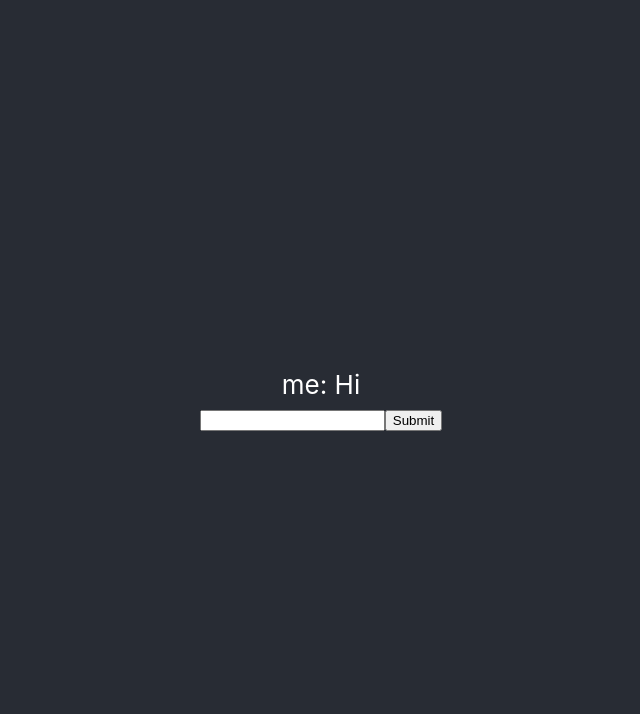
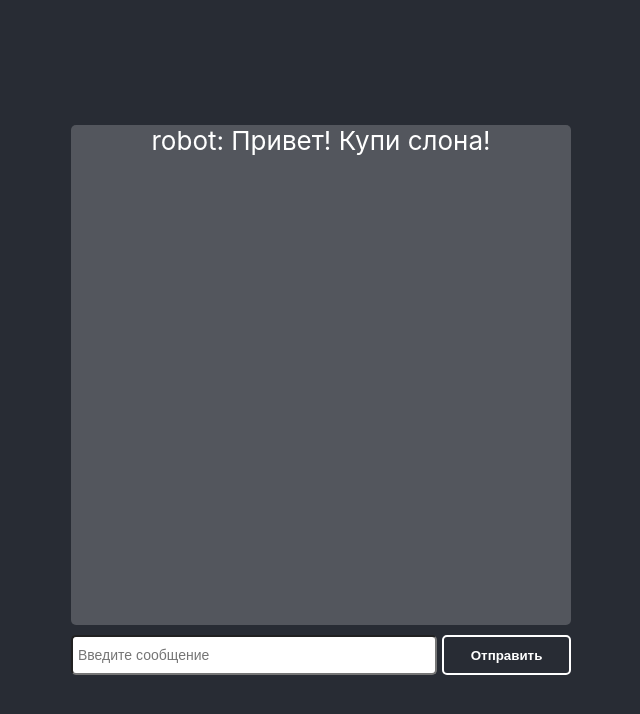
Before and after one commit to VictoriyaB/React-Geekbrains, a React (Create React App) app: page / in a window 1280 px wide. Shown: the top 714 px of the page, without its empty margins (319-959 px from the left). Built offline with nearby package versions, Linux system fonts and the light colour scheme.

Commit message:
ДЗ к уроку 2 выполнено

```diff
--- a/src/App.css
+++ b/src/App.css
@@ -1,16 +1,5 @@
 .App {
   text-align: center;
-}
-
-.App-logo {
-  height: 40vmin;
-  pointer-events: none;
-}
-
-@media (prefers-reduced-motion: no-preference) {
-  .App-logo {
-    animation: App-logo-spin infinite 20s linear;
-  }
 }
 
 .App-header {
@@ -24,15 +13,27 @@
   color: white;
 }
 
-.App-link {
-  color: #61dafb;
+.messageChat {
+  height: 500px;
+  width: 500px;
+  display: flex;
+  flex-direction: column;
+  overflow-y: auto;
+  background-color: rgba(255,255,255,.2);
+  border-radius: 5px;
 }
-
-@keyframes App-logo-spin {
-  from {
-    transform: rotate(0deg);
-  }
-  to {
-    transform: rotate(360deg);
-  }
+.messageChat:hover{
+  overflow-y: auto;
+	-webkit-overflow-scrolling: touch;
+	-moz-overflow-scrolling: touch;
+	-ms-overflow-scrolling: touch;
+	-o-overflow-scrolling: touch;
 }
+.messageChat::-webkit-scrollbar {
+	-webkit-appearance: none;
+	width: 7px;
+}
+.messageChat::-webkit-scrollbar-thumb {
+	border-radius: 2px;
+	background-color: rgba(0,0,0,0.5);
+}
--- a/src/App.js
+++ b/src/App.js
@@ -1,13 +1,27 @@
 import './App.css';
-import { useCallback, useState } from 'react';
+import { useCallback, useEffect, useState } from 'react';
 import { MessageForm } from './Components/Message/MessageForm';
-import {Message} from './Components/Message/Message';
+import { Message } from './Components/Message/Message';
 
 function App() {
-  const [messageList, setMessageList] = useState([{author: 'me', text: 'Hi', id: 123}]);
+  const [messageList, setMessageList] = useState([{author:'robot', text:'Привет! Купи слона!', id:123}]);
 
   const handleSendMessage = useCallback((newMessage) => {
     setMessageList([...messageList, newMessage]);
+  }, [messageList]);
+
+  useEffect(() => {
+    if(messageList[messageList.length - 1].author !== 'robot'){
+      const robotText = 'Все говорят ' +  messageList[messageList.length - 1].text + ', а ты купи слона!'
+      const robotmess = {
+        author: 'robot',
+        text: robotText,
+        id: Date.now()
+      }
+      setTimeout(() => {
+        setMessageList([...messageList, robotmess]);
+      }, 1000);
+    }
   }, [messageList]);
 
   const renderMessageList = useCallback((mess) =>(
@@ -17,7 +31,9 @@ function App() {
   return (
     <div className="App">
       <header className="App-header">
+         <div className="messageChat">
          {messageList.map(renderMessageList)}
+         </div>
          <MessageForm  onSendMessage={handleSendMessage}/>
       </header>
     </div>
--- a/src/Components/Message/Message.js
+++ b/src/Components/Message/Message.js
@@ -1,4 +1,4 @@
-import React from "react";
+import React from 'react';
 
 export const Message = ({ text, author }) => (
     <div>
--- a/src/Components/Message/MessageForm.js
+++ b/src/Components/Message/MessageForm.js
@@ -1,5 +1,5 @@
 import './messageForm.css';
-import React, { useState } from "react";
+import React, { useState } from 'react';
 
 export const MessageForm = ({ onSendMessage }) => {
     const [value, setvalue] = useState('');
@@ -8,7 +8,7 @@ export const MessageForm = ({ onSendMessage }) => {
         setvalue(event.target.value);
 
     const handleSubmit = (event) => {
-        event.preventDefolt();
+        event.preventDefault();
         onSendMessage({
             author: 'Me',
             text: value,
@@ -18,9 +18,9 @@ export const MessageForm = ({ onSendMessage }) => {
     }
 
     return (
-        <form onSubmit={handleSubmit}>
-            <input type="text" value={value} onChange={handleChange}/>
-            <input type="submit"/>
+        <form className="messageForm" onSubmit={handleSubmit}>
+            <input className="messageInput" type="text" placeholder="Введите сообщение" value={value} onChange={handleChange}/>
+            <button className="button" type="submit">Отправить</button>
         </form>
     )
 
--- a/src/Components/Message/messageForm.css
+++ b/src/Components/Message/messageForm.css
@@ -1,3 +1,36 @@
-.message {
-    color: green;
+.messageForm{
+    display: flex;
+    justify-content:center;
+    margin-top: 10px;
+    width: 500px;
+    height: 40px;
 }
+
+.messageInput  {
+    width: 100%;
+    border-radius: 5px;
+    outline: none;
+    margin-right: 5px;
+    padding: 5px;
+    font-size: 14px;
+}
+
+.button {
+    background-color: #282c34;
+    color: white;
+    font-weight: 700;
+    text-decoration: none;
+    padding: .5em 2em;
+    outline: none;
+    border: 2px solid;
+    border-radius: 5px;
+    transition: 0.2s;
+}
+.button:hover {
+    background-color: rgba(255,255,255,.2);
+}
+
+.button:active {
+    background: white;
+    color:#282c34
+}
```
